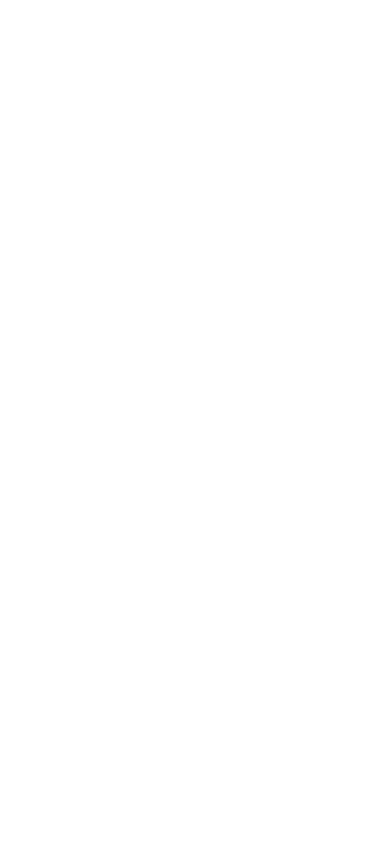
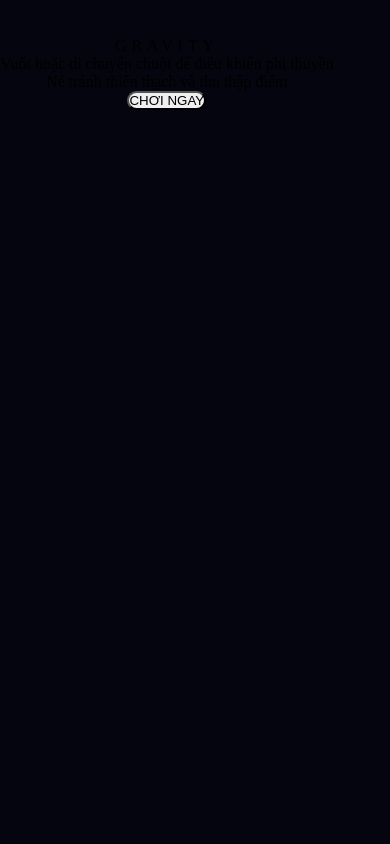
Before and after one commit to dodoanloc/zerogame, a Next.js app: page / in a window 390 px wide. Shown: the top 844 px of the page. Built offline with nearby package versions, Linux system fonts and the light colour scheme.

Commit message:
Fix mobile responsiveness: add CSS, fix canvas DPR, improve touch handling

```diff
--- a/package.json
+++ b/package.json
@@ -13,7 +13,7 @@
     "react-dom": "19.2.3"
   },
   "devDependencies": {
-    "@tailwindcss/postcss": "^4",
+    "@tailwindcss/postcss": "^4.2.1",
     "@types/node": "^20",
     "@types/react": "^19",
     "@types/react-dom": "^19",
--- a/postcss.config.mjs
+++ b/postcss.config.mjs
@@ -1 +1,8 @@
-@import "tailwindcss"
+/** @type {import('postcss-load-config').Config} */
+const config = {
+  plugins: {
+    '@tailwindcss/postcss': {},
+  },
+};
+
+export default config;
--- /dev/null
+++ b/src/app/globals.css
@@ -0,0 +1,64 @@
+@tailwind base;
+@tailwind components;
+@tailwind utilities;
+
+* {
+  margin: 0;
+  padding: 0;
+  box-sizing: border-box;
+}
+
+html,
+body {
+  width: 100%;
+  height: 100%;
+  overflow: hidden;
+  background: #05050f;
+  touch-action: none;
+  -webkit-touch-callout: none;
+  -webkit-user-select: none;
+  -khtml-user-select: none;
+  -moz-user-select: none;
+  -ms-user-select: none;
+  user-select: none;
+  -webkit-tap-highlight-color: transparent;
+}
+
+#root,
+#__next {
+  width: 100%;
+  height: 100%;
+}
+
+canvas {
+  display: block;
+  touch-action: none;
+}
+
+/* Mobile viewport fix */
+@supports (height: 100dvh) {
+  .h-screen {
+    height: 100dvh;
+  }
+}
+
+/* Prevent pull-to-refresh on mobile */
+body {
+  overscroll-behavior: none;
+}
+
+/* Animation for fade-in */
+@keyframes fade-in {
+  from {
+    opacity: 0;
+    transform: translateY(20px);
+  }
+  to {
+    opacity: 1;
+    transform: translateY(0);
+  }
+}
+
+.animate-fade-in {
+  animation: fade-in 0.5s ease-out forwards;
+}
--- a/src/app/layout.tsx
+++ b/src/app/layout.tsx
@@ -1,4 +1,14 @@
-import type { Metadata } from "next";
+import type { Metadata, Viewport } from "next";
+import "./globals.css";
+
+export const viewport: Viewport = {
+  width: "device-width",
+  initialScale: 1,
+  maximumScale: 1,
+  userScalable: false,
+  viewportFit: "cover",
+  themeColor: "#05050f",
+};
 
 export const metadata: Metadata = {
   title: "Zero Gravity - Space Arcade Game",
@@ -12,10 +22,6 @@
 }) {
   return (
     <html lang="vi">
-      <head>
-        <meta name="viewport" content="width=device-width, initial-scale=1, maximum-scale=1, user-scalable=no" />
-        <meta name="theme-color" content="#05050f" />
-      </head>
       <body className="m-0 p-0 overflow-hidden">{children}</body>
     </html>
   );
--- a/src/app/page.tsx
+++ b/src/app/page.tsx
@@ -55,21 +55,38 @@
     const ctx = canvas.getContext("2d");
     if (!ctx) return;
 
-    // Set canvas size
+    // Set canvas size with mobile viewport fix
     const resize = () => {
-      canvas.width = window.innerWidth;
-      canvas.height = window.innerHeight;
-      playerRef.current.y = canvas.height - 150;
-      playerRef.current.x = canvas.width / 2;
-      playerRef.current.targetX = canvas.width / 2;
+      const dpr = window.devicePixelRatio || 1;
+      const width = window.innerWidth;
+      const height = window.innerHeight;
+
+      // Set display size (css pixels)
+      canvas.style.width = width + "px";
+      canvas.style.height = height + "px";
+
+      // Set actual size in memory (scaled to account for extra pixel density)
+      canvas.width = Math.floor(width * dpr);
+      canvas.height = Math.floor(height * dpr);
+
+      // Normalize coordinate system to use css pixels
+      ctx.scale(dpr, dpr);
+
+      playerRef.current.y = height - 150;
+      playerRef.current.x = width / 2;
+      playerRef.current.targetX = width / 2;
     };
+
     resize();
     window.addEventListener("resize", resize);
 
+    // Force resize after a short delay for mobile browsers
+    setTimeout(resize, 100);
+
     // Initialize stars
     starsRef.current = Array.from({ length: 100 }, () => ({
-      x: Math.random() * canvas.width,
-      y: Math.random() * canvas.height,
+      x: Math.random() * canvas.width / (window.devicePixelRatio || 1),
+      y: Math.random() * canvas.height / (window.devicePixelRatio || 1),
       size: Math.random() * 2 + 0.5,
       speed: Math.random() * 0.5 + 0.1,
       brightness: Math.random(),
@@ -86,20 +103,31 @@
     const handleTouch = (e: TouchEvent) => {
       e.preventDefault();
       const touch = e.touches[0];
-      playerRef.current.targetX = touch.clientX;
+      const rect = canvas.getBoundingClientRect();
+      playerRef.current.targetX = touch.clientX - rect.left;
     };
 
     const handleMouse = (e: MouseEvent) => {
-      playerRef.current.targetX = e.clientX;
+      const rect = canvas.getBoundingClientRect();
+      playerRef.current.targetX = e.clientX - rect.left;
     };
 
+    // Add touch events to document for better mobile response
+    canvas.addEventListener("touchstart", handleTouch, { passive: false });
     canvas.addEventListener("touchmove", handleTouch, { passive: false });
-    canvas.addEventListener("touchstart", handleTouch, { passive: false });
+    canvas.addEventListener("touchend", (e) => e.preventDefault(), { passive: false });
     canvas.addEventListener("mousemove", handleMouse);
 
+    // Prevent default touch behaviors
+    document.body.addEventListener("touchmove", (e) => {
+      if (e.target === canvas) {
+        e.preventDefault();
+      }
+    }, { passive: false });
+
     return () => {
+      canvas.removeEventListener("touchstart", handleTouch);
       canvas.removeEventListener("touchmove", handleTouch);
-      canvas.removeEventListener("touchstart", handleTouch);
       canvas.removeEventListener("mousemove", handleMouse);
     };
   }, []);
@@ -113,19 +141,25 @@
     const ctx = canvas.getContext("2d");
     if (!ctx) return;
 
+    const dpr = window.devicePixelRatio || 1;
+    const getWidth = () => canvas.width / dpr;
+    const getHeight = () => canvas.height / dpr;
+
     const gameLoop = () => {
       frameCountRef.current++;
+      const width = getWidth();
+      const height = getHeight();
 
       // Clear canvas
       ctx.fillStyle = "rgba(5, 5, 15, 0.3)";
-      ctx.fillRect(0, 0, canvas.width, canvas.height);
+      ctx.fillRect(0, 0, width, height);
 
       // Draw and update stars
       starsRef.current.forEach((star) => {
         star.y += star.speed * (1 + levelRef.current * 0.1);
-        if (star.y > canvas.height) {
+        if (star.y > height) {
           star.y = 0;
-          star.x = Math.random() * canvas.width;
+          star.x = Math.random() * width;
         }
 
         ctx.beginPath();
@@ -137,7 +171,7 @@
       // Update player position with smooth interpolation
       const player = playerRef.current;
       player.x += (player.targetX - player.x) * 0.15;
-      player.x = Math.max(player.size, Math.min(canvas.width - player.size, player.x));
+      player.x = Math.max(player.size, Math.min(width - player.size, player.x));
 
       // Draw player (spaceship)
       ctx.save();
@@ -199,7 +233,7 @@
         const types: Obstacle["type"][] = ["meteor", "crystal", "comet"];
         const type = types[Math.floor(Math.random() * types.length)];
         obstaclesRef.current.push({
-          x: Math.random() * (canvas.width - 40) + 20,
+          x: Math.random() * (width - 40) + 20,
           y: -50,
           size: type === "comet" ? 25 : 20 + Math.random() * 20,
           speed: (2 + Math.random() * 2) * (1 + levelRef.current * 0.15),
@@ -314,7 +348,7 @@
         }
 
         // Score for dodging
-        if (obstacle.y > canvas.height) {
+        if (obstacle.y > height) {
           scoreRef.current += 10;
           setScore(scoreRef.current);
 
@@ -378,7 +412,7 @@
   }, [initGame]);
 
   return (
-    <div className="relative w-full h-screen overflow-hidden bg-[#05050f]">
+    <div className="fixed inset-0 w-full h-[100dvh] overflow-hidden bg-[#05050f]">
       {/* Background gradient */}
       <div className="absolute inset-0 bg-gradient-to-b from-[#0a0a1a] via-[#05050f] to-[#0a0a2a]" />
 
```
Also changed, not shown: 17 other files (tests, documents, lock files or other folders).
